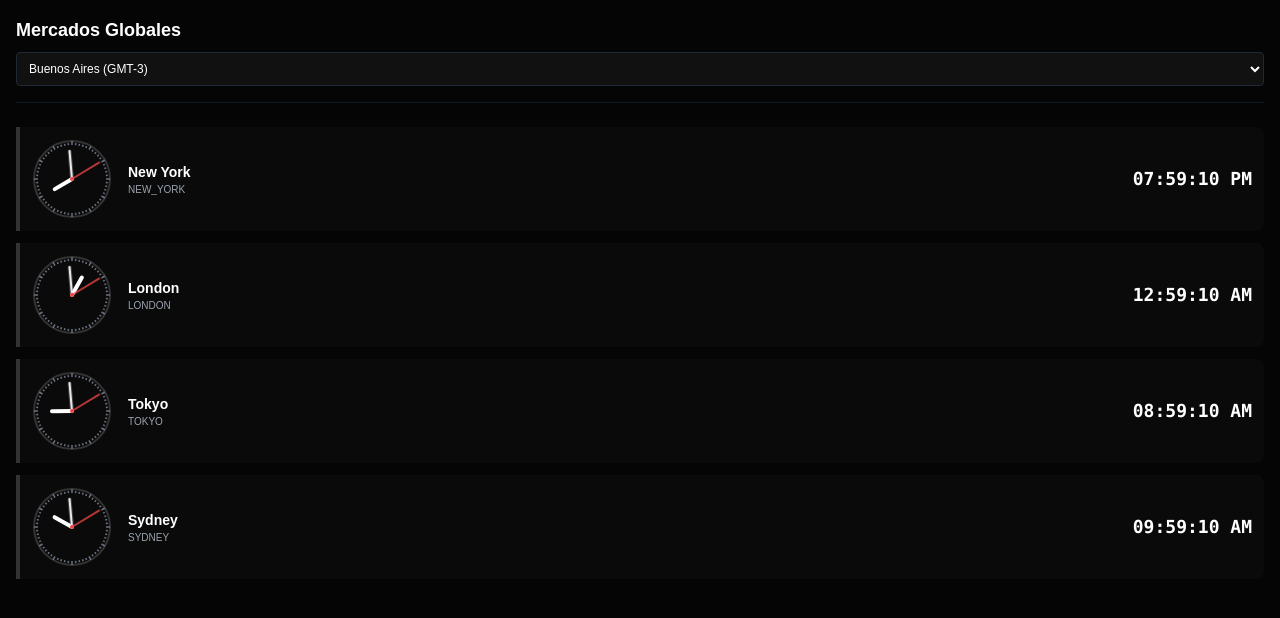
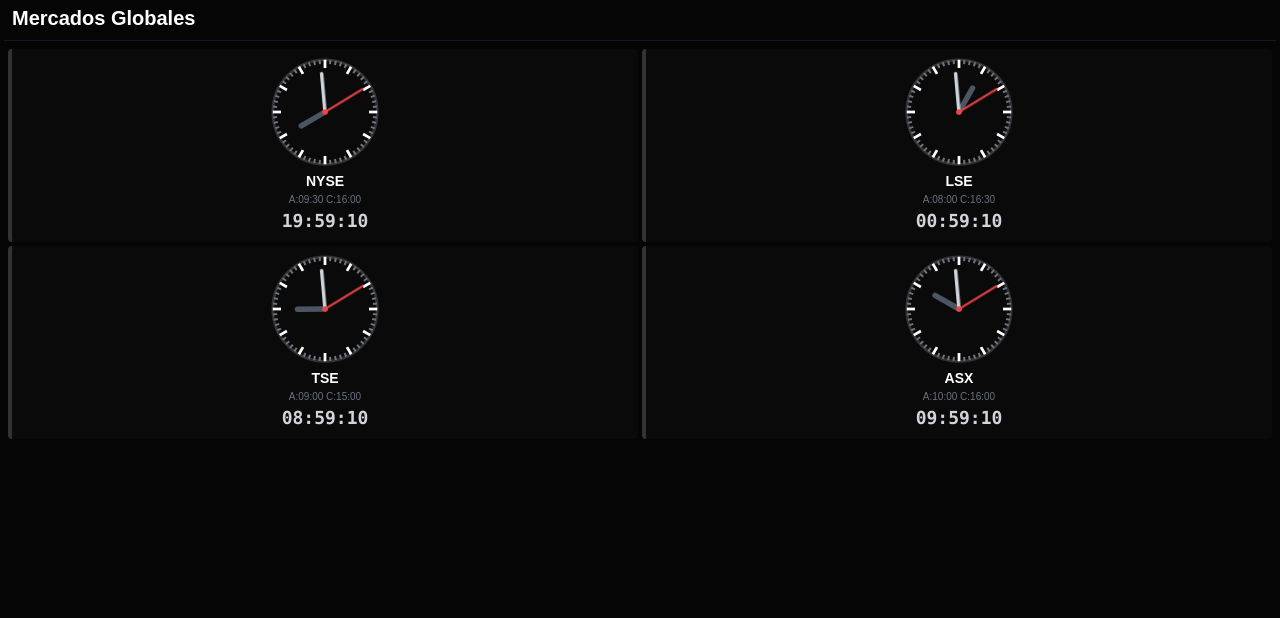
Before and after one commit to LucianoCotto/Global-Markets-Clock, a plain HTML site: page index.html in a window 1280 px wide. Drawn offline with nearby package versions, Linux system fonts and the light colour scheme.

Commit message:
Actualizar index.html

```diff
--- a/index.html
+++ b/index.html
@@ -7,44 +7,37 @@
     <script src="https://cdn.tailwindcss.com"></script>
     <style>
         body { background-color: #050505; color: #ffffff; font-family: sans-serif; }
-        .market-card { background: #0a0a0a; border-left: 4px solid #333; }
-        .clock-wrapper { width: 80px; height: 80px; }
+        .market-card { background: #0a0a0a; border-left: 4px solid #333; height: 100%; }
+        .clock-wrapper { width: 110px; height: 110px; }
         .clock-svg { width: 100%; height: 100%; }
-        /* Las manecillas están dentro de grupos G, rotamos el grupo */
         .hand-group { transition: transform 0.2s cubic-bezier(0.4, 0, 0.2, 1); }
-        .hour-hand { stroke: #ffffff; stroke-width: 4; stroke-linecap: round; }
-        .min-hand { stroke: #e5e7eb; stroke-width: 2.5; stroke-linecap: round; }
+        .hour-hand { stroke: #4b5563; stroke-width: 4; stroke-linecap: round; }
+        .min-hand { stroke: #d1d5db; stroke-width: 2.5; stroke-linecap: round; }
         .sec-hand { stroke: #ef4444; stroke-width: 1.5; stroke-linecap: round; }
-        .tick { stroke: #6b7280; stroke-width: 1.5; }
+        .tick-hour { stroke: #ffffff; stroke-width: 2; }
+        .tick-min { stroke: #6b7280; stroke-width: 1.5; }
     </style>
 </head>
-<body class="p-4">
-    <header class="mb-6 border-b border-gray-900 pb-4">
-        <h1 class="text-lg font-semibold">Mercados Globales</h1>
-        <select id="user-tz" class="bg-[#111] text-xs border border-gray-800 p-2 rounded mt-2 w-full text-white">
-            <option value="America/Argentina/Buenos_Aires">Buenos Aires (GMT-3)</option>
-            <option value="UTC">UTC (GMT+0)</option>
-            <option value="America/New_York">New York (EST)</option>
-            <option value="Europe/London">London (GMT)</option>
-            <option value="Asia/Tokyo">Tokyo (JST)</option>
-        </select>
+<body class="p-1">
+    <header class="mb-2 border-b border-gray-900 pb-2 px-2">
+        <h1 class="text-xl font-bold">Mercados Globales</h1>
     </header>
 
-    <div id="clock-grid" class="space-y-3"></div>
+    <div id="clock-grid" class="grid grid-cols-2 gap-1 px-1"></div>
 
     <script>
         const markets = [
-            { name: "New York", tz: "America/New_York" },
-            { name: "London", tz: "Europe/London" },
-            { name: "Tokyo", tz: "Asia/Tokyo" },
-            { name: "Sydney", tz: "Australia/Sydney" }
+            { name: "NYSE", tz: "America/New_York", open: "09:30", close: "16:00" },
+            { name: "LSE", tz: "Europe/London", open: "08:00", close: "16:30" },
+            { name: "TSE", tz: "Asia/Tokyo", open: "09:00", close: "15:00" },
+            { name: "ASX", tz: "Australia/Sydney", open: "10:00", close: "16:00" }
         ];
 
         function createClocks() {
             const grid = document.getElementById('clock-grid');
             markets.forEach((m, index) => {
                 const card = document.createElement('div');
-                card.className = 'market-card p-3 rounded-r-lg flex items-center gap-4';
+                card.className = 'market-card p-2 rounded flex flex-col items-center justify-center gap-1';
                 card.innerHTML = `
                     <div class="clock-wrapper">
                         <svg class="clock-svg" viewBox="0 0 80 80">
@@ -56,12 +49,10 @@
                             <circle cx="40" cy="40" r="2" fill="#ef4444"/>
                         </svg>
                     </div>
-                    <div class="flex-grow flex justify-between items-center">
-                        <div>
-                            <h2 class="text-sm font-bold">${m.name}</h2>
-                            <p class="text-[10px] text-gray-400 uppercase">${m.tz.split('/')[1]}</p>
-                        </div>
-                        <div id="digital-${index}" class="font-mono text-lg font-bold">00:00:00</div>
+                    <div class="text-center w-full">
+                        <h2 class="text-[14px] font-bold truncate">${m.name}</h2>
+                        <p class="text-[10px] text-gray-500 uppercase">A:${m.open} C:${m.close}</p>
+                        <div id="digital-${index}" class="font-mono text-[18px] font-bold text-gray-300">00:00:00</div>
                     </div>
                 `;
                 grid.appendChild(card);
@@ -75,11 +66,11 @@
                 const angle = i * 6;
                 const isHour = i % 5 === 0;
                 const tick = document.createElementNS("http://www.w3.org/2000/svg", "line");
-                tick.setAttribute("x1", 40 + 34 * Math.cos(angle * Math.PI / 180));
-                tick.setAttribute("y1", 40 + 34 * Math.sin(angle * Math.PI / 180));
-                tick.setAttribute("x2", 40 + (isHour ? 38 : 36) * Math.cos(angle * Math.PI / 180));
-                tick.setAttribute("y2", 40 + (isHour ? 38 : 36) * Math.sin(angle * Math.PI / 180));
-                tick.setAttribute("class", "tick");
+                tick.setAttribute("x1", 40 + (isHour ? 32 : 35) * Math.cos(angle * Math.PI / 180));
+                tick.setAttribute("y1", 40 + (isHour ? 32 : 35) * Math.sin(angle * Math.PI / 180));
+                tick.setAttribute("x2", 40 + 38 * Math.cos(angle * Math.PI / 180));
+                tick.setAttribute("y2", 40 + 38 * Math.sin(angle * Math.PI / 180));
+                tick.setAttribute("class", isHour ? "tick-hour" : "tick-min");
                 g.appendChild(tick);
             }
         }
@@ -87,19 +78,14 @@
         function update() {
             markets.forEach((m, index) => {
                 const now = new Date(new Date().toLocaleString("en-US", { timeZone: m.tz }));
-                const h = now.getHours();
-                const min = now.getMinutes();
-                const sec = now.getSeconds();
+                const hDeg = (now.getHours() % 12) * 30 + now.getMinutes() * 0.5;
+                const mDeg = now.getMinutes() * 6 + now.getSeconds() * 0.1;
+                const sDeg = now.getSeconds() * 6;
 
-                const hDeg = (h % 12) * 30 + min * 0.5;
-                const mDeg = min * 6 + sec * 0.1;
-                const sDeg = sec * 6;
-
-                // Rotamos el grupo, no la línea individual
                 document.getElementById(`group-hour-${index}`).setAttribute('transform', `rotate(${hDeg} 40 40)`);
                 document.getElementById(`group-min-${index}`).setAttribute('transform', `rotate(${mDeg} 40 40)`);
                 document.getElementById(`group-sec-${index}`).setAttribute('transform', `rotate(${sDeg} 40 40)`);
-                document.getElementById(`digital-${index}`).innerText = now.toLocaleTimeString([], { hour: '2-digit', minute: '2-digit', second: '2-digit' });
+                document.getElementById(`digital-${index}`).innerText = now.toLocaleTimeString('es-ES', { hour: '2-digit', minute: '2-digit', second: '2-digit', hour12: false });
             });
         }
 
```
